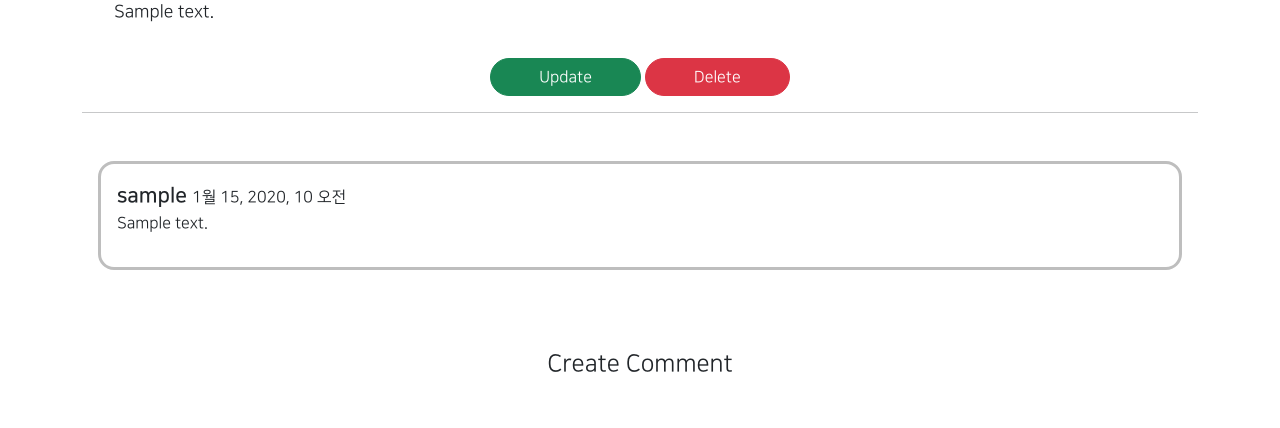
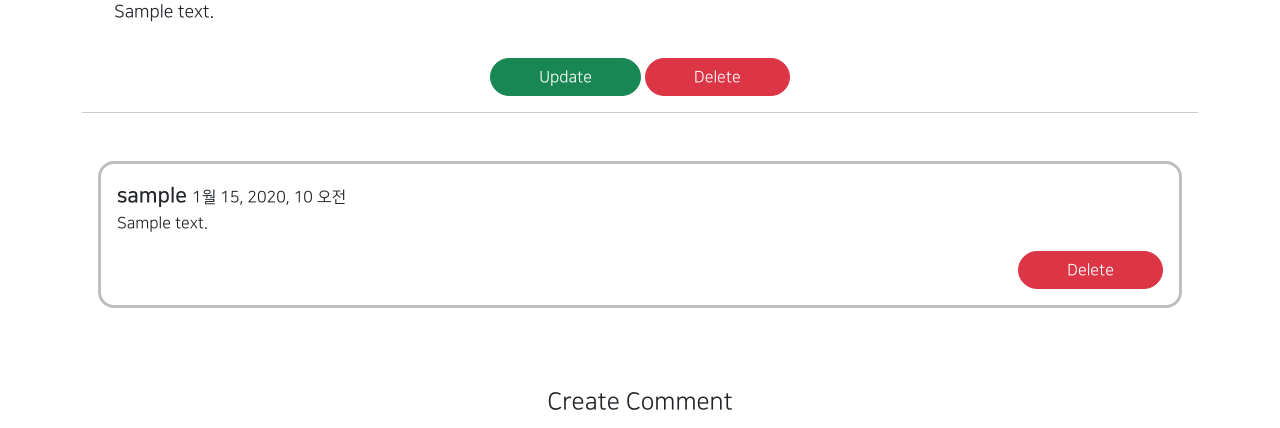
Before and after one commit to codemkim/gis_5ban, a Django app: page /articles/detail/1 in a window 1280 px wide. Shown: the part 1027-1455 px from the top of the page. Run offline with Django 3.2, Linux system fonts and the light colour scheme; a user stored in the database is signed in; tables that the repository leaves empty hold one stand-in row (values such as "Sample post"); grey boxes marked "Sample" are stand-in pictures; parts of the project's set-up code (start-up, migrations or seed data) failed here and were passed over; some libraries are stand-ins or nearby versions; some web fonts are replaced.

Commit message:
08/10 5ban class commit 5

```diff
--- a/articleapp/templates/articleapp/detail.html
+++ b/articleapp/templates/articleapp/detail.html
@@ -54,6 +54,15 @@
                             {{ comment.content }}
                         </p>
                     </div>
+                    {% if comment.writer == user %}
+                    <div style="text-align: right">
+                        <a href="{% url 'commentapp:delete' pk=comment.pk %}"
+                            class="btn btn-danger rounded-pill px-5">
+                            Delete
+                        </a>
+
+                    </div>
+                    {% endif %}
 
                 </div>
 
--- a/articleapp/views.py
+++ b/articleapp/views.py
@@ -60,4 +60,4 @@ class ArticleListView(ListView):
     model = Article
     context_object_name = 'article_list'
     template_name = 'articleapp/list.html'
-    paginate_by = 1
+    paginate_by = 20
```
